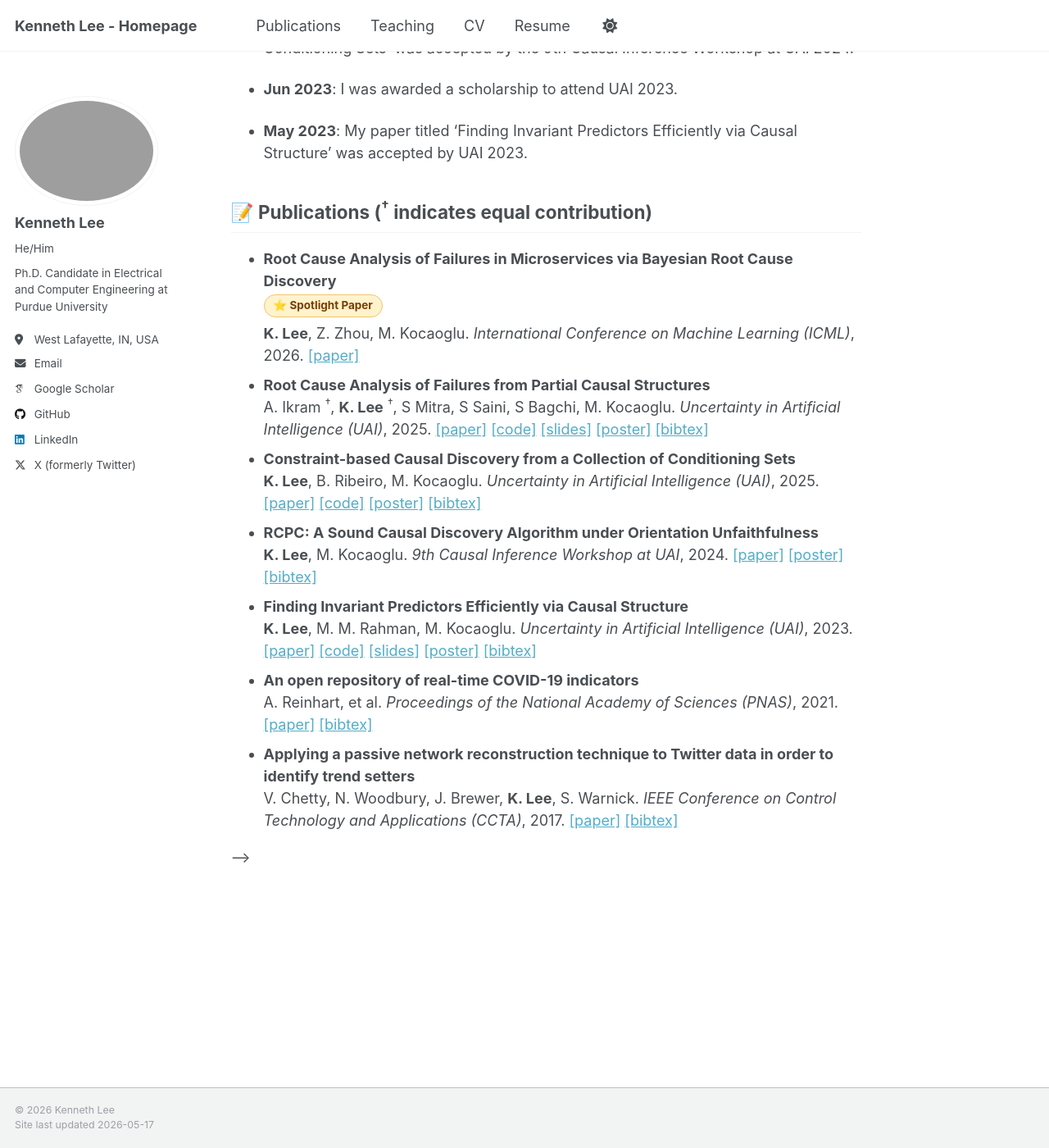
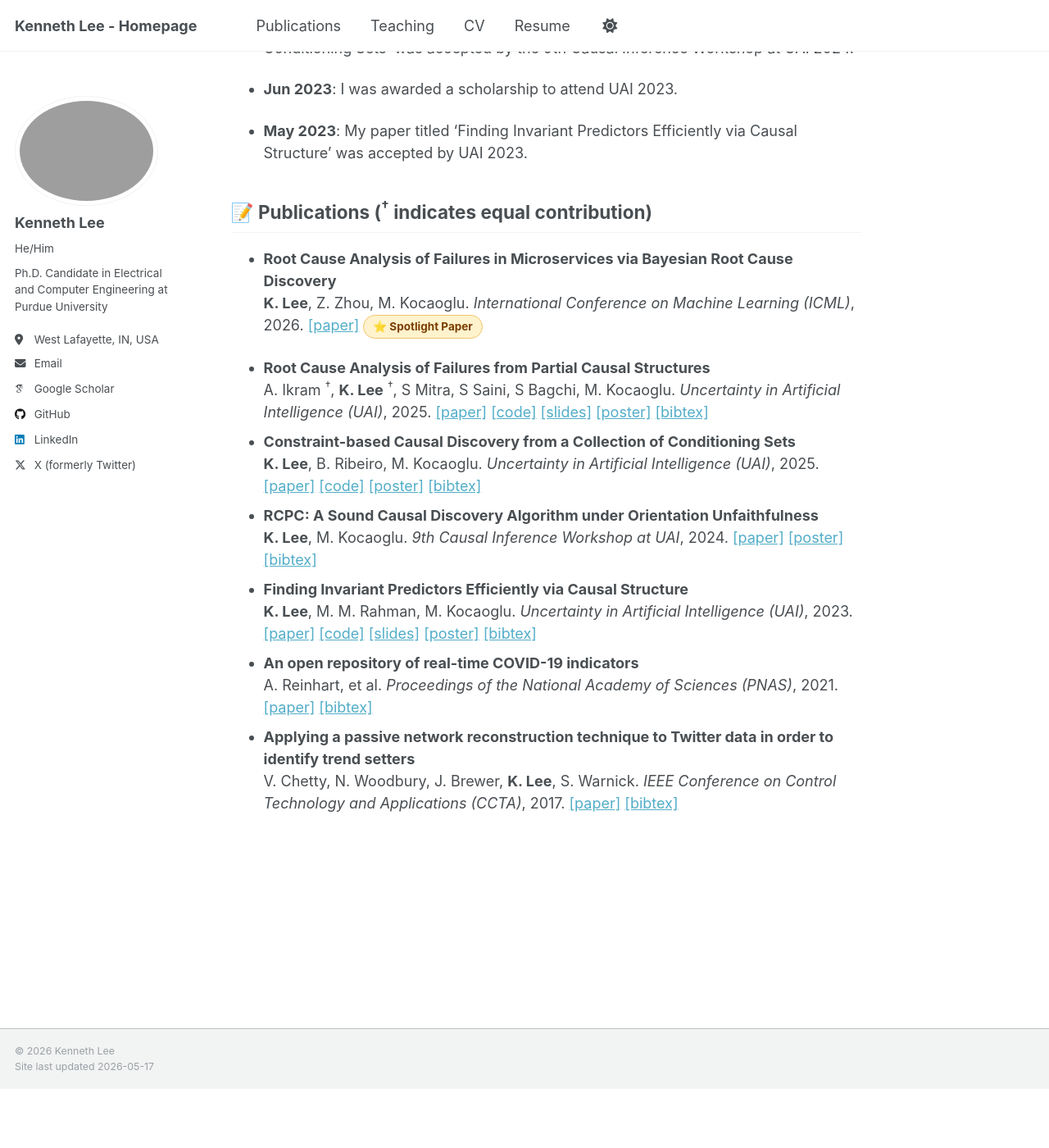
Before and after one commit to kenneth-lee-ch/kenneth-lee-ch.github.io, a Jekyll site: the page built from _pages/about.md, in a window 1280 px wide and 1400 px high, scrolled down 1127 px. Shown: the whole window at 82% size. Built offline with Jekyll 4.4.1, drawn with Linux system fonts in a browser that asks for light colours; some web fonts are replaced; after the commit the page ends 2455 px from its top, so only the background shows below that.

Commit message:
update about

```diff
--- a/_pages/about.md
+++ b/_pages/about.md
@@ -27,26 +27,21 @@ Kenneth is a Ph.D. candidate in Electrical and Computer Engineering at Purdue Un
 <ul>
 {% for pub in pubs %}
   <li>
-    <div>
-      <strong>{{ pub.title }}</strong>{% if pub.contrib_note %} <small>({{ pub.contrib_note }})</small>{% endif %}
-    </div>
+    <strong>{{ pub.title }}</strong>{% if pub.contrib_note %} <small>({{ pub.contrib_note }})</small>{% endif %}<br />
+
+    {{ pub.authors | replace: "K. Lee", "<strong>K. Lee</strong>" }}. <em>{{ pub.venue }}</em>, {{ pub.date | date: "%Y" }}.
+
+    {% if pub.paperurl %}<a href="{{ pub.paperurl }}">[paper]</a> {% endif %}
+    {% if pub.codeurl %}<a href="{{ pub.codeurl }}">[code]</a> {% endif %}
+    {% if pub.slidesurl %}<a href="{{ pub.slidesurl }}">[slides]</a> {% endif %}
+    {% if pub.posterurl %}<a href="{{ pub.posterurl }}">[poster]</a> {% endif %}
+    {% if pub.bibtexurl %}<a href="{{ pub.bibtexurl }}">[bibtex]</a>{% endif %}
 
     {% if pub.spotlight %}
-      <div class="paper-badge paper-badge--spotlight paper-badge--compact">
+      <span class="paper-badge paper-badge--inline">
         ⭐ {{ pub.spotlight_text | default: "Spotlight Paper" }}
-      </div>
+      </span>
     {% endif %}
-
-    <div>
-      {{ pub.authors | replace: "K. Lee", "<strong>K. Lee</strong>" }}. <em>{{ pub.venue }}</em>, {{ pub.date | date: "%Y" }}.
-      {% assign links = "" %}
-      {% if pub.paperurl %}{% assign links = links | append: '<a href="' | append: pub.paperurl | append: '">[paper]</a> ' %}{% endif %}
-      {% if pub.codeurl %}{% assign links = links | append: '<a href="' | append: pub.codeurl | append: '">[code]</a> ' %}{% endif %}
-      {% if pub.slidesurl %}{% assign links = links | append: '<a href="' | append: pub.slidesurl | append: '">[slides]</a> ' %}{% endif %}
-      {% if pub.posterurl %}{% assign links = links | append: '<a href="' | append: pub.posterurl | append: '">[poster]</a> ' %}{% endif %}
-      {% if pub.bibtexurl %}{% assign links = links | append: '<a href="' | append: pub.bibtexurl | append: '">[bibtex]</a>' %}{% endif %}
-      <span style="display:inline;">{{ links }}</span>
-    </div>
   </li>
 {% endfor %}
 </ul>
@@ -78,4 +73,4 @@ Kenneth is a Ph.D. candidate in Electrical and Computer Engineering at Purdue Un
   {% if pub.slidesurl %}[[slides]({{ pub.slidesurl }})]{% endif %}
   {% if pub.posterurl %}[[poster]({{ pub.posterurl}})]{% endif %}
   {% if pub.bibtexurl %} [[bibtex]({{ pub.bibtexurl }})]{% endif %}
-{% endfor %} --> -->
+{% endfor %} -->
```
